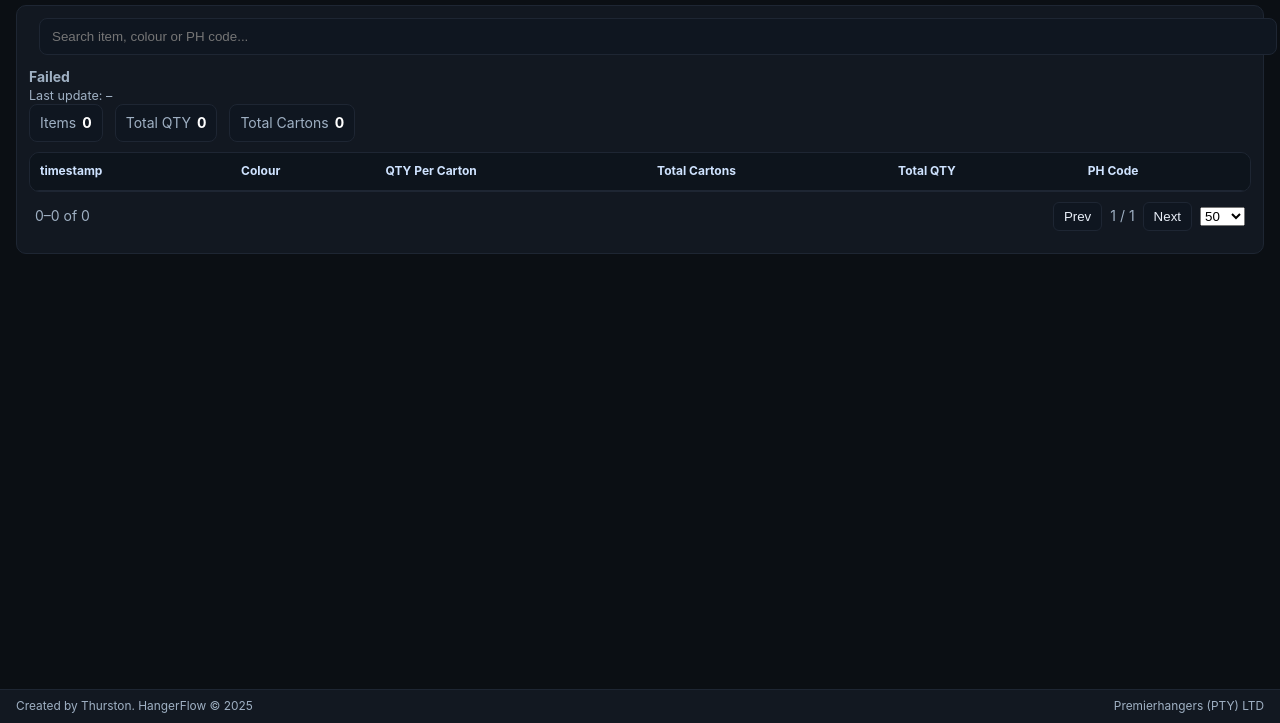
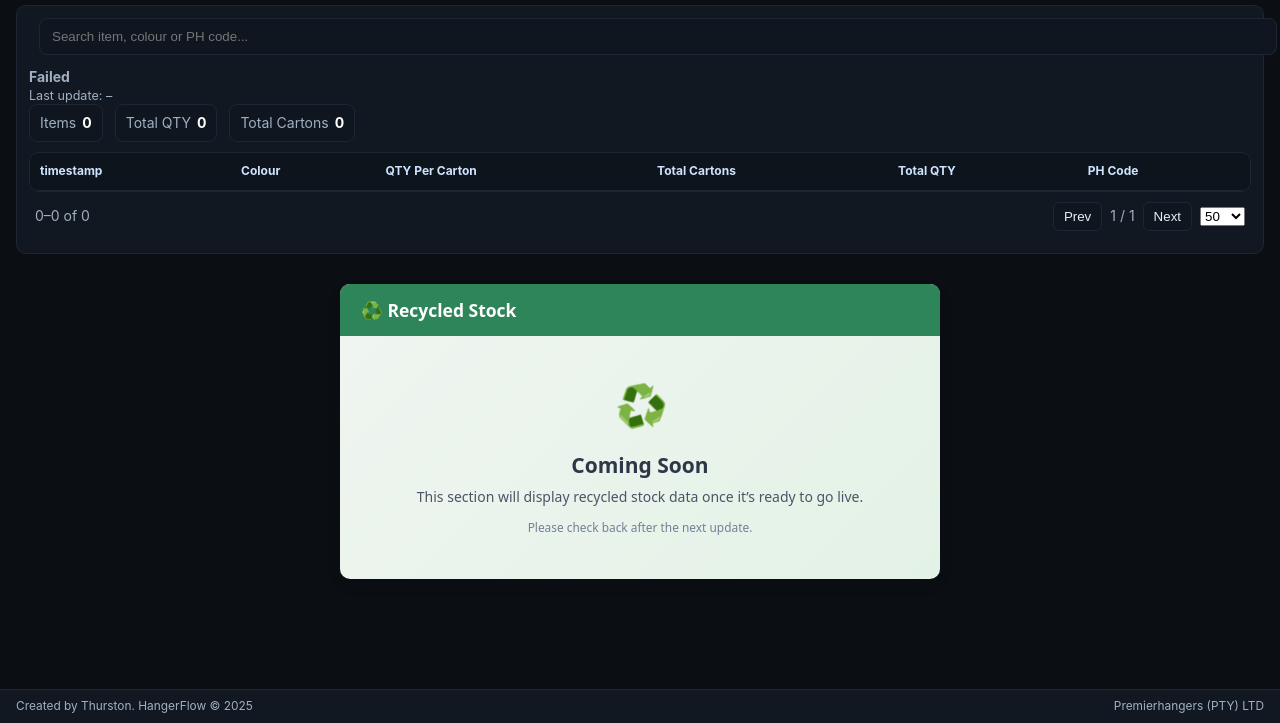
Before and after one commit to Tswasserman/HaangerFlow, a plain HTML site: page index.html in a window 1280 px wide. Shown: the part 77-800 px from the top of the page. Drawn offline with Linux system fonts and the light colour scheme; no server answers.

Commit message:
Update index.html

```diff
--- a/index.html
+++ b/index.html
@@ -405,18 +405,75 @@ tbody tr:nth-child(even) { background: var(--table-row-alt); }
   </div>
 </section>
       <!-- Recycled Stock Page -->
-<section id="page-recycled" class="page">
-  <div class="card">
-    <div class="toolbar">
-      <h2>Recycled Stock</h2>
+<section id="recycled-stock-page">
+  <div id="recycled-stock-card">
+    <div id="recycled-stock-toolbar">
+      <h2 id="recycled-stock-title">♻️ Recycled Stock</h2>
     </div>
 
-    <div class="placeholder" style="padding: 3rem; text-align: center; color: #777;">
-      <h3>♻️ Coming Soon</h3>
-      <p>This section will display recycled stock data once it’s ready to go live.</p>
+    <div id="recycled-stock-content">
+      <div id="recycled-stock-icon">♻️</div>
+      <h3 id="recycled-stock-heading">Coming Soon</h3>
+      <p id="recycled-stock-text">This section will display recycled stock data once it’s ready to go live.</p>
+      <small id="recycled-stock-note">Please check back after the next update.</small>
     </div>
   </div>
+
+  <style>
+    /* Scoped only to this block */
+    #recycled-stock-page {
+      padding: 1rem;
+      font-family: system-ui, sans-serif;
+    }
+    #recycled-stock-card {
+      border-radius: 10px;
+      background: linear-gradient(135deg, #f0f5f1 0%, #e3f2e6 100%);
+      box-shadow: 0 6px 14px rgba(0,0,0,0.08);
+      overflow: hidden;
+      max-width: 600px;
+      margin: auto;
+    }
+    #recycled-stock-toolbar {
+      background: #2f855a;
+      color: #fff;
+      padding: 1rem 1.5rem;
+    }
+    #recycled-stock-title {
+      margin: 0;
+      font-weight: 600;
+      font-size: 1.25rem;
+    }
+    #recycled-stock-content {
+      padding: 3rem 2rem;
+      text-align: center;
+      color: #2d3748;
+    }
+    #recycled-stock-icon {
+      font-size: 3rem;
+      margin-bottom: 1rem;
+      animation: recycledStockSpinSlow 8s linear infinite;
+      display: inline-block;
+    }
+    #recycled-stock-heading {
+      font-size: 1.5rem;
+      margin: 0 0 0.5rem;
+    }
+    #recycled-stock-text {
+      margin: 0 0 0.75rem;
+      color: #4a5568;
+    }
+    #recycled-stock-note {
+      color: #718096;
+      font-size: 0.85rem;
+    }
+    @keyframes recycledStockSpinSlow {
+      0%   { transform: rotate(0deg); }
+      100% { transform: rotate(360deg); }
+    }
+  </style>
 </section>
+
+
     </main>
 
     <script>
@@ -1052,7 +1109,7 @@ function setupReceivingUI() {
 }
 
 function loadReceiving() {
-  fetch(`${API.baseUrl}?dataset=receiving`)
+  fetch(`${API.baseUrl}?dataset=receiving&sheetName=${encodeURIComponent('Receiving Stock')}`)
     .then(res => res.json())
     .then(payload => {
       STATE.receiving.raw = (payload.rows || []).map(r => {
```
